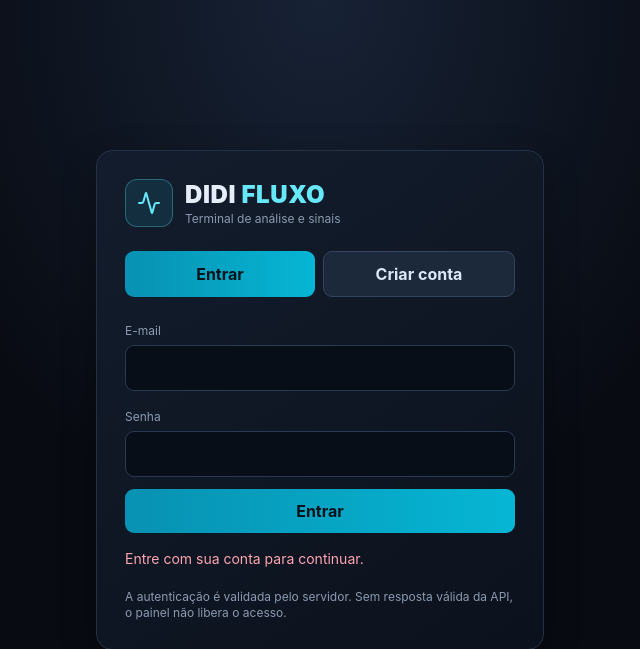
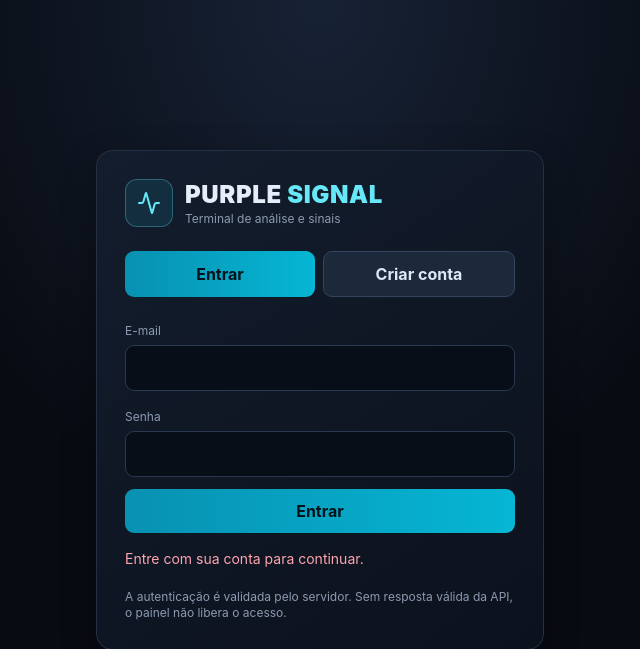
Before and after one commit to cafebeatz/Purple-signal, a Python web app: template templates/index.html in a window 1280 px wide. Shown: the top 649 px of the page, without its empty margins (320-960 px from the left). Run offline with Jinja, Linux system fonts and the light colour scheme; the template is opened without the code that fills it, so the values that code supplies are empty; some libraries are stand-ins or nearby versions.

Commit message:
Rename Didi Fluxo Bot to Purple Signal

```diff
--- a/templates/index.html
+++ b/templates/index.html
@@ -3,7 +3,7 @@
 <head>
   <meta charset="utf-8">
   <meta name="viewport" content="width=device-width,initial-scale=1">
-  <title>Didi Fluxo Bot — Terminal de Sinais</title>
+  <title>Purple Signal — Terminal de Sinais</title>
   <script src="https://cdn.tailwindcss.com"></script>
   <script src="https://unpkg.com/lucide@latest"></script>
   <style>
@@ -29,7 +29,7 @@
     <div class="panel w-full max-w-md p-7">
       <div class="flex items-center gap-3 mb-6">
         <div class="w-12 h-12 rounded-xl bg-cyan-400/10 border border-cyan-300/30 flex items-center justify-center text-cyan-300"><i data-lucide="activity"></i></div>
-        <div><h1 class="text-2xl font-black tracking-wide">DIDI <span class="text-cyan-300">FLUXO</span></h1><p class="text-xs muted">Terminal de análise e sinais</p></div>
+        <div><h1 class="text-2xl font-black tracking-wide">PURPLE <span class="text-cyan-300">SIGNAL</span></h1><p class="text-xs muted">Terminal de análise e sinais</p></div>
       </div>
       <div class="flex gap-2 mb-5">
         <button id="mode-login" class="btn btn-primary flex-1" type="button">Entrar</button>
@@ -50,7 +50,7 @@
     <header class="header-wrap flex justify-between gap-4 mb-5">
       <div class="flex items-center gap-3">
         <div class="w-11 h-11 rounded-xl bg-cyan-400/10 border border-cyan-300/30 flex items-center justify-center text-cyan-300"><i data-lucide="activity"></i></div>
-        <div><h1 class="text-xl md:text-2xl font-black">DIDI <span class="text-cyan-300">FLUXO BOT</span></h1><div class="text-xs muted">Dados fornecidos pela API da aplicação</div></div>
+        <div><h1 class="text-xl md:text-2xl font-black">PURPLE <span class="text-cyan-300">SIGNAL</span></h1><div class="text-xs muted">Dados fornecidos pela API da aplicação</div></div>
       </div>
       <div class="flex flex-wrap items-center gap-2">
         <span class="pill flex items-center gap-2"><span id="api-dot" class="dot"></span><span id="api-status">API aguardando</span></span>
@@ -124,7 +124,7 @@
         <div id="scanner-list" class="space-y-2"><div class="skeleton text-sm">Aguardando dados reais do scanner…</div></div>
         <div class="border-t border-slate-700 mt-4 pt-4">
           <h3 class="text-sm font-bold mb-2">Indicadores</h3>
-          <div id="indicator-details" class="text-xs muted">Os indicadores serão exibidos somente se a API os retornar.</div>
+          <div id="indicator-details" class="text-xs muted space-y-1">Os indicadores serão exibidos em formato legível quando a API os retornar.</div>
         </div>
       </aside>
     </section>
@@ -136,7 +136,7 @@
   'use strict';
   const API='/api';
   const $=id=>document.getElementById(id);
-  let authMode='login', token=localStorage.getItem('didi_api_token')||'';
+  let authMode='login', token=localStorage.getItem('purple_signal_api_token')||'';
   let user=null, brokerConnected=false, scanning=false, selectedAsset='', selectedSignal=null;
   let pollTimers=[];
   const fmt=(v,d=5)=>Number.isFinite(Number(v))?Number(v).toFixed(d):'—';
@@ -183,16 +183,16 @@
       if(authMode==='register')body.name=$('auth-name').value.trim();
       if(authMode==='register'&&!body.name)throw new Error('Informe seu nome.');
       const result=await api('/auth/'+(authMode==='register'?'register':'login'),{method:'POST',body:JSON.stringify(body)});
-      if(result.token){token=result.token;localStorage.setItem('didi_api_token',token)}
+      if(result.token){token=result.token;localStorage.setItem('purple_signal_api_token',token)}
       const me=await api('/auth/me');
       user=me.user||me;
       showDashboard();await refreshAll();startPolling();
-    }catch(err){token='';localStorage.removeItem('didi_api_token');$('auth-error').textContent=err.message||'Não foi possível autenticar.'}
+    }catch(err){token='';localStorage.removeItem('purple_signal_api_token');$('auth-error').textContent=err.message||'Não foi possível autenticar.'}
     finally{$('auth-submit').disabled=false}
   });
   $('logout-btn').addEventListener('click',async()=>{
     try{await api('/auth/logout',{method:'POST'})}catch(_){}
-    token='';localStorage.removeItem('didi_api_token');showLogin('Sessão encerrada.');
+    token='';localStorage.removeItem('purple_signal_api_token');showLogin('Sessão encerrada.');
   });
   async function restoreSession(){
     try{const me=await api('/auth/me');user=me.user||me;showDashboard();await refreshAll();startPolling()}
@@ -301,8 +301,55 @@
     $('hero-meta').textContent=[x.expiration?`Expiração: ${x.expiration}`:null,x.timestamp?`Atualizado: ${dateFmt(x.timestamp)}`:null].filter(Boolean).join(' · ')||'Sinal retornado pelo scanner';
     $('hero-price').textContent=x.price!=null?fmt(x.price,5):x.close!=null?fmt(x.close,5):'Aguardando candle';
     $('hero-timeframe').textContent=$('timeframe').value;
-    const ind=x.indicators||x.analysis||null;
-    $('indicator-details').textContent=ind?JSON.stringify(ind):'A API não retornou valores detalhados dos indicadores para este sinal.';
+    const ind=x.indicators||x.analysis||x.metrics||null;
+    renderIndicators(ind);
+  }
+  function humanizeKey(key){
+    return String(key).replace(/[_-]+/g,' ').replace(/([a-z0-9])([A-Z])/g,'$1 $2')
+      .replace(/\bma(\d+)\b/gi,'Média móvel $1')
+      .replace(/\bema(\d+)\b/gi,'EMA $1')
+      .replace(/\brsi\b/gi,'RSI')
+      .replace(/\badx\b/gi,'ADX')
+      .replace(/\bdi ?plus\b/gi,'DI+')
+      .replace(/\bdi ?minus\b/gi,'DI−')
+      .replace(/\bmacd\b/gi,'MACD')
+      .replace(/\batr\b/gi,'ATR')
+      .replace(/\bvolume\b/gi,'Volume')
+      .replace(/\b[a-z]/g,c=>c.toUpperCase());
+  }
+  function formatIndicatorValue(value){
+    if(value===null||value===undefined||value==='')return '—';
+    if(typeof value==='boolean')return value?'Sim':'Não';
+    if(typeof value==='number')return Number.isFinite(value)?value.toLocaleString('pt-BR',{maximumFractionDigits:6}):'—';
+    if(typeof value==='string')return value;
+    return null;
+  }
+  function renderIndicators(data){
+    const target=$('indicator-details');
+    if(data===null||data===undefined||data===''){
+      target.textContent='A API não retornou valores detalhados dos indicadores para este sinal.';
+      return;
+    }
+    const entries=[];
+    function collect(value,label,depth=0){
+      if(depth>3||value===null||value===undefined)return;
+      if(Array.isArray(value)){
+        value.forEach((item,index)=>collect(item,`${label} ${index+1}`,depth+1));
+        return;
+      }
+      if(typeof value==='object'){
+        Object.entries(value).forEach(([key,item])=>collect(item,label?`${label} · ${humanizeKey(key)}`:humanizeKey(key),depth+1));
+        return;
+      }
+      const formatted=formatIndicatorValue(value);
+      if(formatted!==null)entries.push({label:label||'Indicador',value:formatted});
+    }
+    collect(data,'');
+    if(!entries.length){
+      target.textContent='A API retornou dados, mas não há valores de indicadores em formato reconhecível.';
+      return;
+    }
+    target.innerHTML=entries.map(item=>`<div class="flex items-center justify-between gap-3 py-2 border-b border-slate-700/60 last:border-0"><span class="muted">${escapeHtml(item.label)}</span><strong class="text-slate-100 text-right break-all">${escapeHtml(item.value)}</strong></div>`).join('');
   }
   function escapeHtml(v){return String(v??'').replace(/[&<>"']/g,c=>({'&':'&amp;','<':'&lt;','>':'&gt;','"':'&quot;',"'":'&#39;'}[c]))}
   async function refreshScan(){
```
